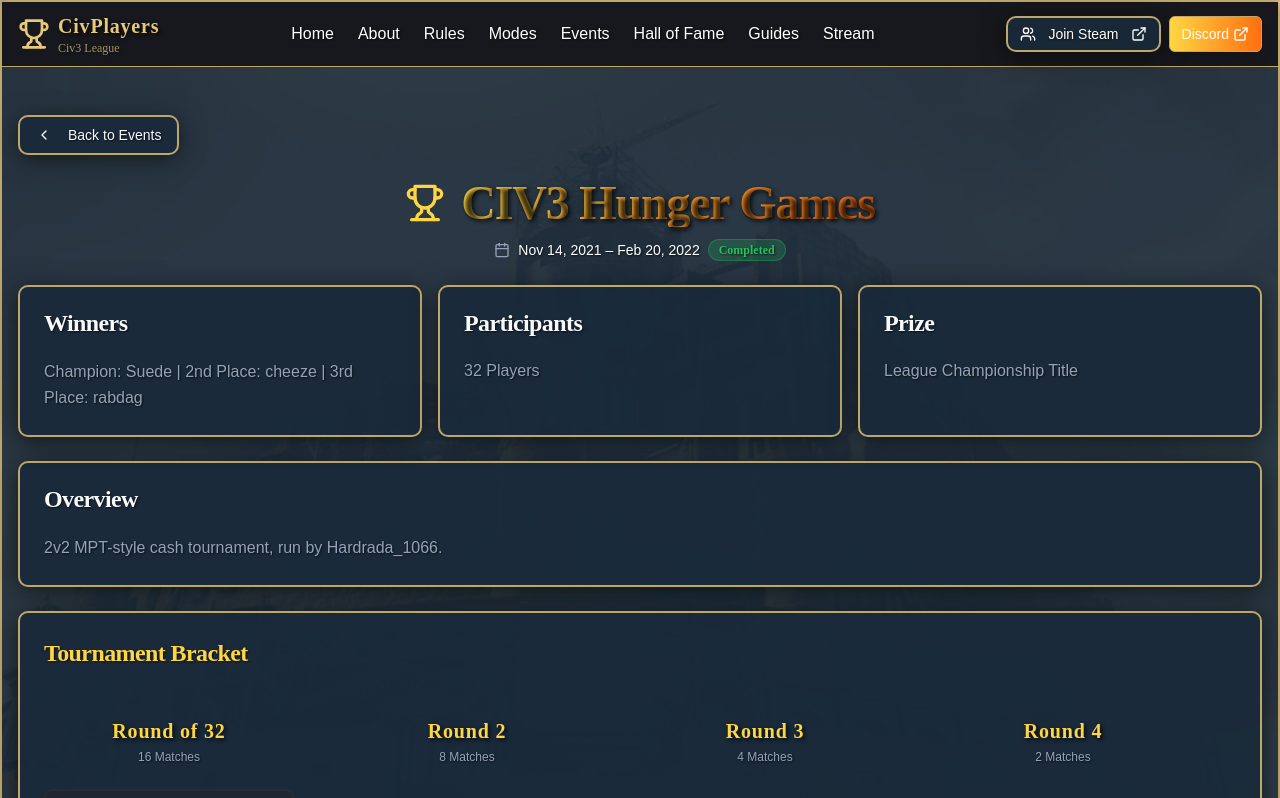
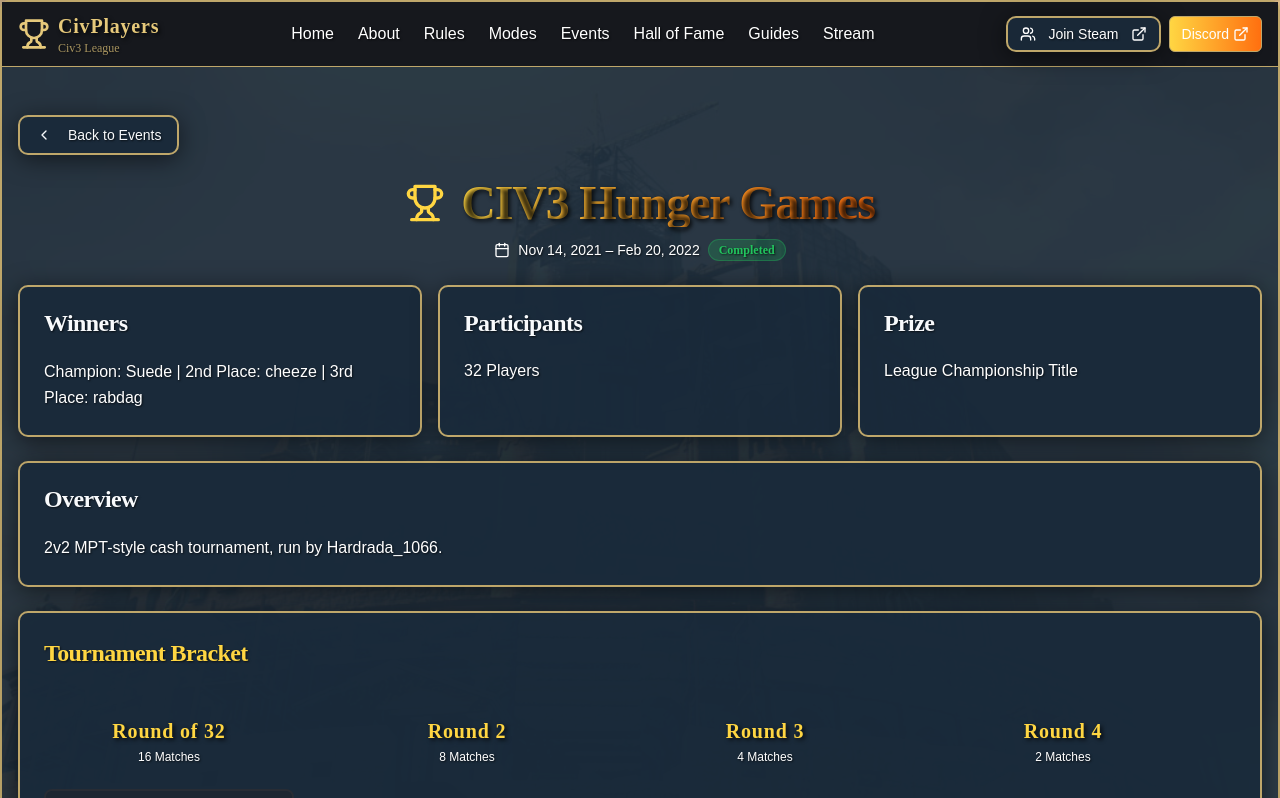
Before and after one commit to VladPocris/CivPlayers-Civ3-League, a React (Vite) app: page /CivPlayers-Civ3-League/events/1 in a window 1280 px wide. Shown: the top 798 px of the page. Built offline with nearby package versions, Linux system fonts and the light colour scheme; a web font is replaced by a local one.

Commit message:
Events Details text color changes

```diff
--- a/src/pages/EventDetails.tsx
+++ b/src/pages/EventDetails.tsx
@@ -88,7 +88,7 @@ export default function EventDetails() {
                   {title}
                 </h1>
               </div>
-              <div className="flex items-center justify-center gap-2 text-sm text-muted-foreground">
+              <div className="flex items-center justify-center gap-2 text-sm text-white">
                 <Calendar className="w-4 h-4" />
                 <span>{event.date}</span>
                 {statusBadge(event.status)}
@@ -102,7 +102,7 @@ export default function EventDetails() {
                   <CardTitle className="text-foreground">Winners</CardTitle>
                 </CardHeader>
                 <CardContent>
-                  <p className="text-muted-foreground leading-relaxed">{event.winners || "TBD"}</p>
+                  <p className="text-white leading-relaxed">{event.winners || "TBD"}</p>
                 </CardContent>
               </Card>
               <Card className="gaming-card">
@@ -110,7 +110,7 @@ export default function EventDetails() {
                   <CardTitle className="text-foreground">Participants</CardTitle>
                 </CardHeader>
                 <CardContent>
-                  <p className="text-muted-foreground">{event.participants || "—"} Players</p>
+                  <p className="text-white">{event.participants || "—"} Players</p>
                 </CardContent>
               </Card>
               <Card className="gaming-card">
@@ -118,7 +118,7 @@ export default function EventDetails() {
                   <CardTitle className="text-foreground">Prize</CardTitle>
                 </CardHeader>
                 <CardContent>
-                  <p className="text-muted-foreground">{event.prize || "—"}</p>
+                  <p className="text-white">{event.prize || "—"}</p>
                 </CardContent>
               </Card>
             </div>
@@ -130,7 +130,7 @@ export default function EventDetails() {
                   <CardTitle className="text-foreground">Overview</CardTitle>
                 </CardHeader>
                 <CardContent>
-                  <p className="text-muted-foreground leading-relaxed">{event.description}</p>
+                  <p className="text-white leading-relaxed">{event.description}</p>
                 </CardContent>
               </Card>
             )}
@@ -141,7 +141,7 @@ export default function EventDetails() {
                 </CardHeader>
                 <CardContent>
                   <div className="prose prose-invert max-w-none">
-                    <p className="text-muted-foreground leading-relaxed">{event.longDescription}</p>
+                    <p className="text-white leading-relaxed">{event.longDescription}</p>
                   </div>
                 </CardContent>
               </Card>
@@ -158,13 +158,14 @@ export default function EventDetails() {
                     <div className="flex gap-12 min-w-max pb-4">
                       {event.bracket.rounds.map((round, ri) => {
                         const hasNextRound = ri < event.bracket!.rounds.length - 1;
+                        const isGrandFinalRound = ri === event.bracket!.rounds.length - 1 && round.matches.length === 1;
 
                         return (
                           <div key={ri} className="flex flex-col relative" style={{ minWidth: '250px' }}>
                             {/* Round Header */}
                             <div className="mb-6 text-center">
                               <h3 className="font-bold text-xl text-primary mb-1">{round.name}</h3>
-                              <p className="text-xs text-muted-foreground">
+                              <p className="text-xs text-white">
                                 {round.matches.length} {round.matches.length === 1 ? 'Match' : 'Matches'}
                               </p>
                             </div>
@@ -247,7 +248,7 @@ export default function EventDetails() {
                                   <div className="bg-muted/20 border-2 border-border rounded-lg overflow-hidden hover:border-primary/50 transition-colors">
                                   {/* Match Header */}
                                   <div className="bg-muted/40 px-3 py-1.5 border-b border-border flex items-center justify-between">
-                                    <span className="text-xs font-semibold text-muted-foreground">
+                                    <span className="text-xs font-semibold text-white">
                                       Match {mi + 1}
                                     </span>
                                     {match.score && (
@@ -265,9 +266,9 @@ export default function EventDetails() {
                                         ? "bg-primary/30 border-2 border-primary/60 shadow-lg shadow-primary/20"
                                         : "bg-background/80 border border-border/50"
                                     }`}>
-                                      {match.winner === "p1" && (
-                                        <Trophy className="w-4 h-4 text-primary flex-shrink-0" />
-                                      )}
+                                        {isGrandFinalRound && match.winner === "p1" && (
+                                          <Trophy className="w-4 h-4 text-primary flex-shrink-0" />
+                                        )}
                                       <span className={`text-sm flex-1 ${
                                         match.winner === "p1"
                                           ? "font-bold text-primary"
@@ -283,7 +284,7 @@ export default function EventDetails() {
                                         ? "bg-primary/30 border-2 border-primary/60 shadow-lg shadow-primary/20"
                                         : "bg-background/80 border border-border/50"
                                     }`}>
-                                      {match.winner === "p2" && (
+                                      {isGrandFinalRound && match.winner === "p2" && (
                                         <Trophy className="w-4 h-4 text-primary flex-shrink-0" />
                                       )}
                                       <span className={`text-sm flex-1 ${
@@ -307,7 +308,7 @@ export default function EventDetails() {
 
                   {/* Bracket Legend */}
                   <div className="mt-6 pt-4 border-t border-border/50">
-                    <div className="flex items-center justify-center gap-6 text-xs text-muted-foreground">
+                    <div className="flex items-center justify-center gap-6 text-xs text-white">
                       <div className="flex items-center gap-2">
                         <Trophy className="w-4 h-4 text-primary" />
                         <span>Winner</span>
@@ -326,7 +327,7 @@ export default function EventDetails() {
                   <CardTitle className="text-foreground">Tournament Bracket</CardTitle>
                 </CardHeader>
                 <CardContent>
-                  <p className="text-sm text-muted-foreground text-center py-8">
+                  <p className="text-sm text-white text-center py-8">
                     Bracket not available for this event.
                   </p>
                 </CardContent>
@@ -379,7 +380,7 @@ export default function EventDetails() {
             </div>
           </div>
         ) : (
-          <p className="text-muted-foreground">Loading...</p>
+          <p className="text-white">Loading...</p>
         )}
       </main>
       <Footer />
--- a/src/pages/Events.tsx
+++ b/src/pages/Events.tsx
@@ -122,28 +122,32 @@ const Events = () => {
                 </div>
 
                 <div className="flex flex-wrap gap-3">
-                  {event.youtubeLink !== "N/A" && (
+                  {event.youtubeLink && event.youtubeLink !== "N/A" && (
                     <Button
                       variant="outline"
-                      className="border-red-500/50 text-red-500 hover:bg-red-500/10 hover:text-red-400 hover:border-red-500"
                       asChild
+                      className="text-foreground hover:text-primary hover:bg-primary/10"
+                      disabled={event.status === "completed"}
+                      style={event.status === "completed" ? { opacity: 0.5, pointerEvents: 'none' } : {}}
                     >
                       <a href={event.youtubeLink} target="_blank" rel="noopener noreferrer">
-                        <Youtube className="w-4 h-4 mr-2" />
                         Watch on YouTube
+                        <ExternalLink className="w-4 h-4 ml-2" />
                       </a>
                     </Button>
                   )}
 
-                  {event.twitchLink !== "N/A" && (
+                  {event.twitchLink && event.twitchLink !== "N/A" && (
                     <Button
                       variant="outline"
-                      className="border-[#6441a5]/50 text-[#6441a5] hover:bg-[#6441a5]/10 hover:text-[#6441a5] hover:border-[#6441a5]"
                       asChild
+                      className="text-foreground hover:text-primary hover:bg-primary/10"
+                      disabled={event.status === "completed"}
+                      style={event.status === "completed" ? { opacity: 0.5, pointerEvents: 'none' } : {}}
                     >
                       <a href={event.twitchLink} target="_blank" rel="noopener noreferrer">
-                        <Twitch className="w-4 h-4 mr-2" />
                         Watch on Twitch
+                        <ExternalLink className="w-4 h-4 ml-2" />
                       </a>
                     </Button>
                   )}
```
